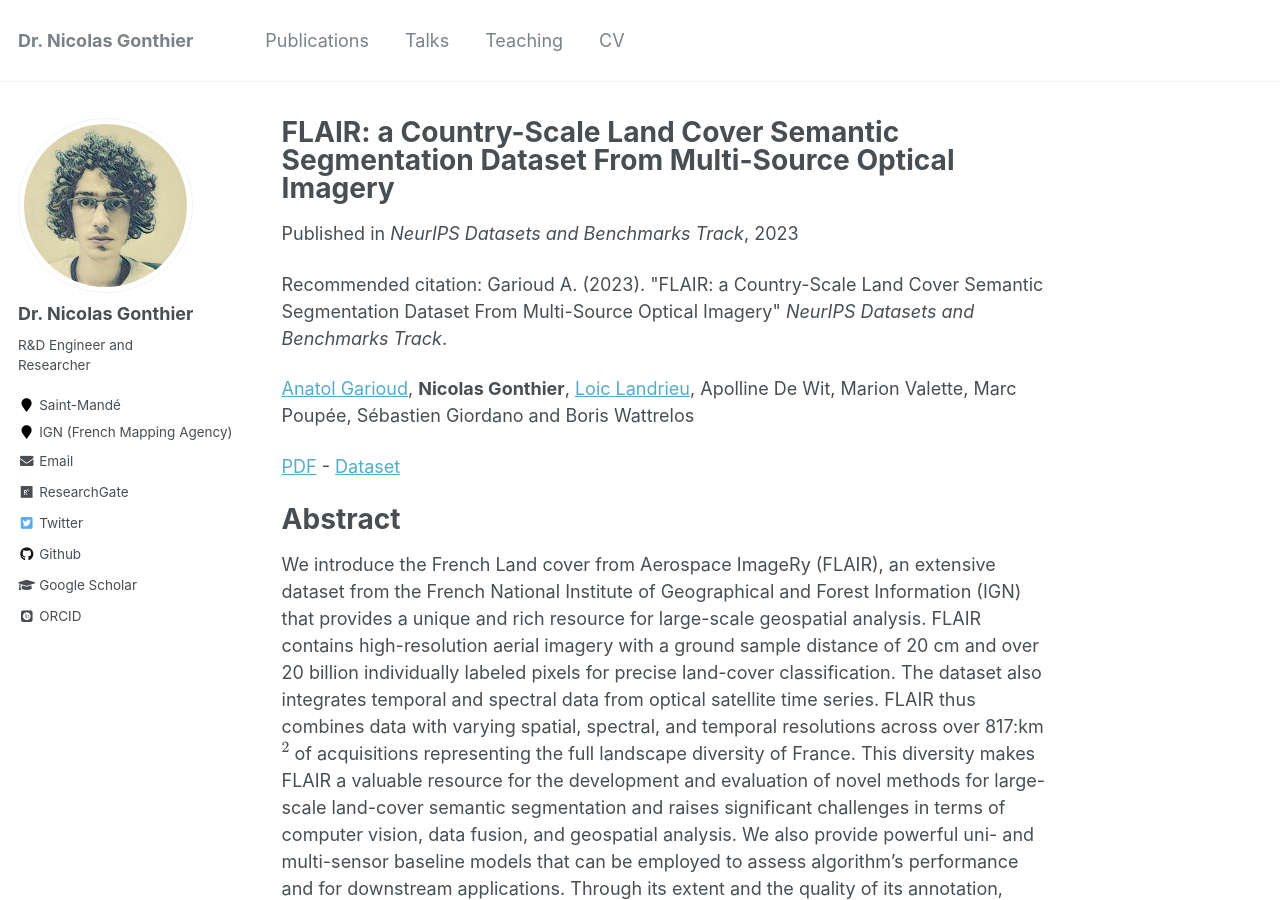
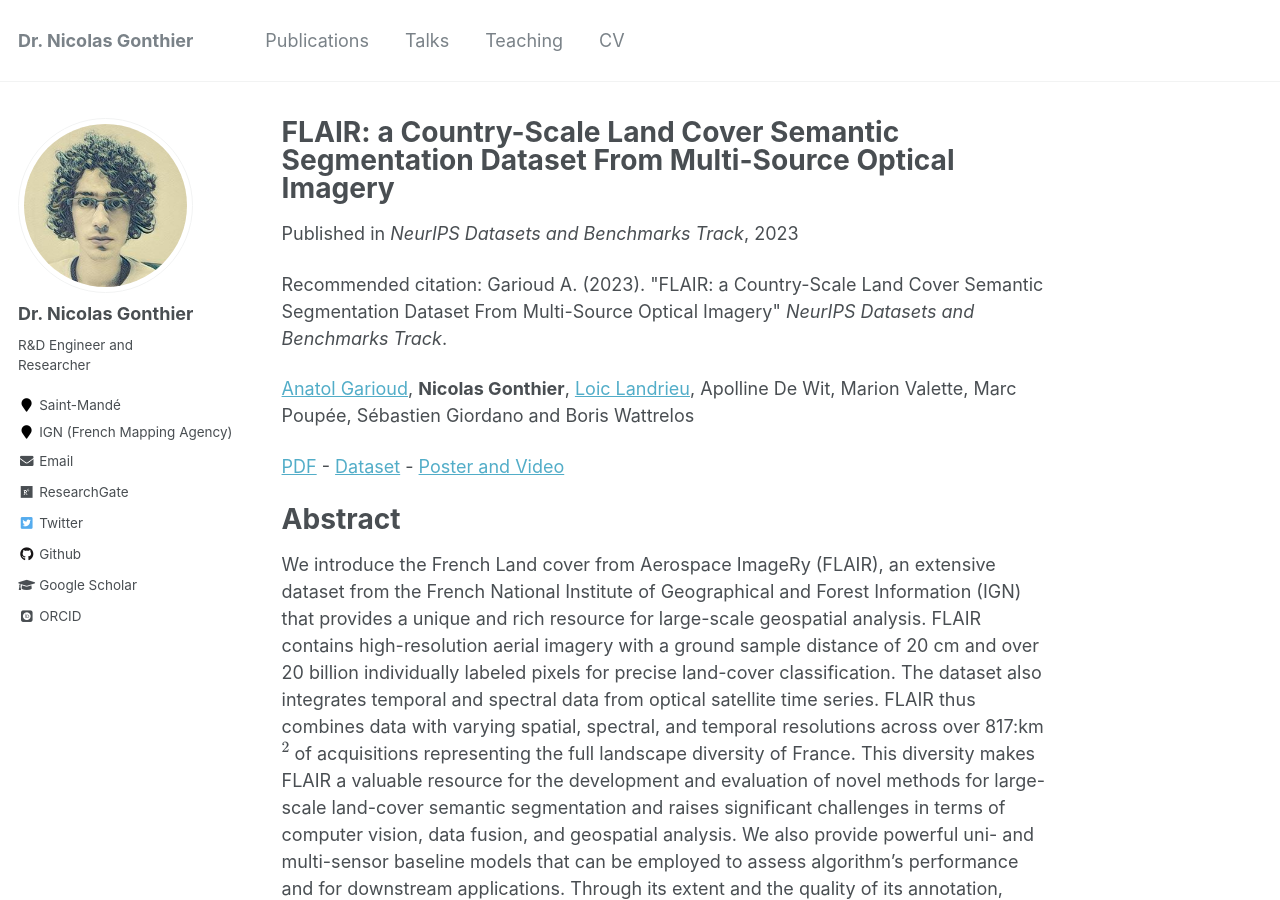
Before and after one commit to ngonthier/ngonthier.github.io, a Jekyll site: the page built from _publications/2023-09_FLAIR_Neurips.md, in a window 1280 px wide and 900 px high. Built offline with Jekyll 4.4.1, drawn with Linux system fonts in a browser that asks for light colours; some web fonts are replaced; formulas are drawn with MathJax 3.

Commit message:
Update 2023-09_FLAIR_Neurips.md

```diff
--- a/_publications/2023-09_FLAIR_Neurips.md
+++ b/_publications/2023-09_FLAIR_Neurips.md
@@ -11,7 +11,7 @@ citation: 'Garioud A. (2023). &quot;FLAIR: a Country-Scale Land Cover Semantic S
 
 [Anatol Garioud](https://scholar.google.fr/citations?user=6c9QX2AAAAAJ&hl=fr), **Nicolas Gonthier**, [Loic Landrieu](https://loiclandrieu.com/), Apolline De Wit, Marion Valette, Marc Poupée, Sébastien Giordano and Boris Wattrelos
 
-[PDF](https://arxiv.org/pdf/2310.13336.pdf) - [Dataset](https://ignf.github.io/FLAIR/)
+[PDF](https://arxiv.org/pdf/2310.13336.pdf) - [Dataset](https://ignf.github.io/FLAIR/) - [Poster and Video](https://neurips.cc/virtual/2023/poster/73621)
 
 Abstract
 ======
```
